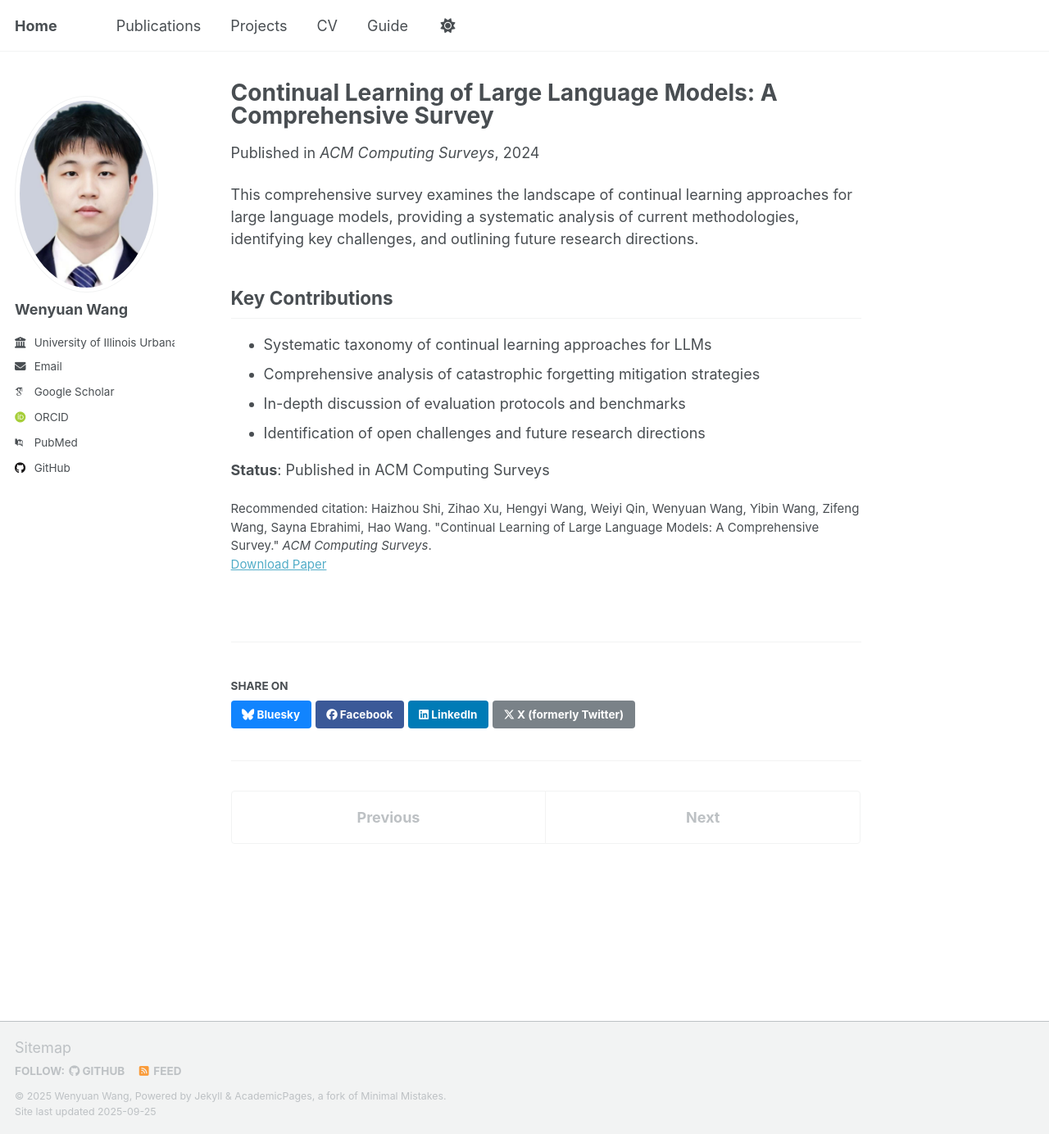
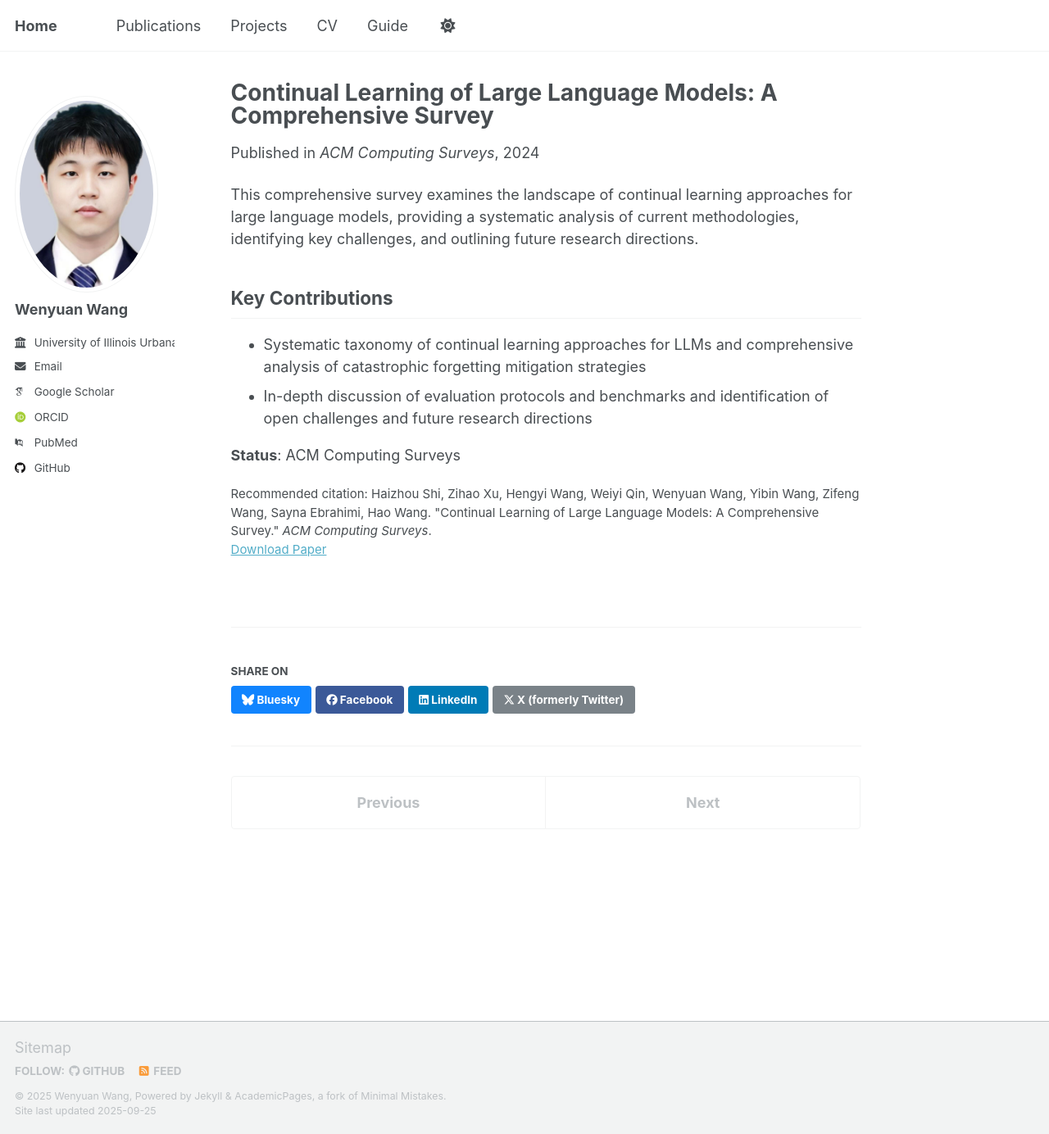
Before and after one commit to codemaker-123/codemaker-123.github.io, a Jekyll site: the page built from _publications/2024-02-17-paper-title-number-4.md, in a window 1280 px wide and 1384 px high. Shown: the whole window at 82% size. Built offline with Jekyll 4.4.1, drawn with Linux system fonts in a browser that asks for light colours; some web fonts are replaced; a script that is not in the unit is left out.

Commit message:
Update 2024-02-17-paper-title-number-4.md

```diff
--- a/_publications/2024-02-17-paper-title-number-4.md
+++ b/_publications/2024-02-17-paper-title-number-4.md
@@ -13,9 +13,7 @@ citation: 'Haizhou Shi, Zihao Xu, Hengyi Wang, Weiyi Qin, Wenyuan Wang, Yibin Wa
 This comprehensive survey examines the landscape of continual learning approaches for large language models, providing a systematic analysis of current methodologies, identifying key challenges, and outlining future research directions.
 
 ## Key Contributions
-- Systematic taxonomy of continual learning approaches for LLMs
-- Comprehensive analysis of catastrophic forgetting mitigation strategies
-- In-depth discussion of evaluation protocols and benchmarks
-- Identification of open challenges and future research directions
+- Systematic taxonomy of continual learning approaches for LLMs and comprehensive analysis of catastrophic forgetting mitigation strategies
+- In-depth discussion of evaluation protocols and benchmarks and identification of open challenges and future research directions
 
-**Status**: Published in ACM Computing Surveys
+**Status**: ACM Computing Surveys
```
